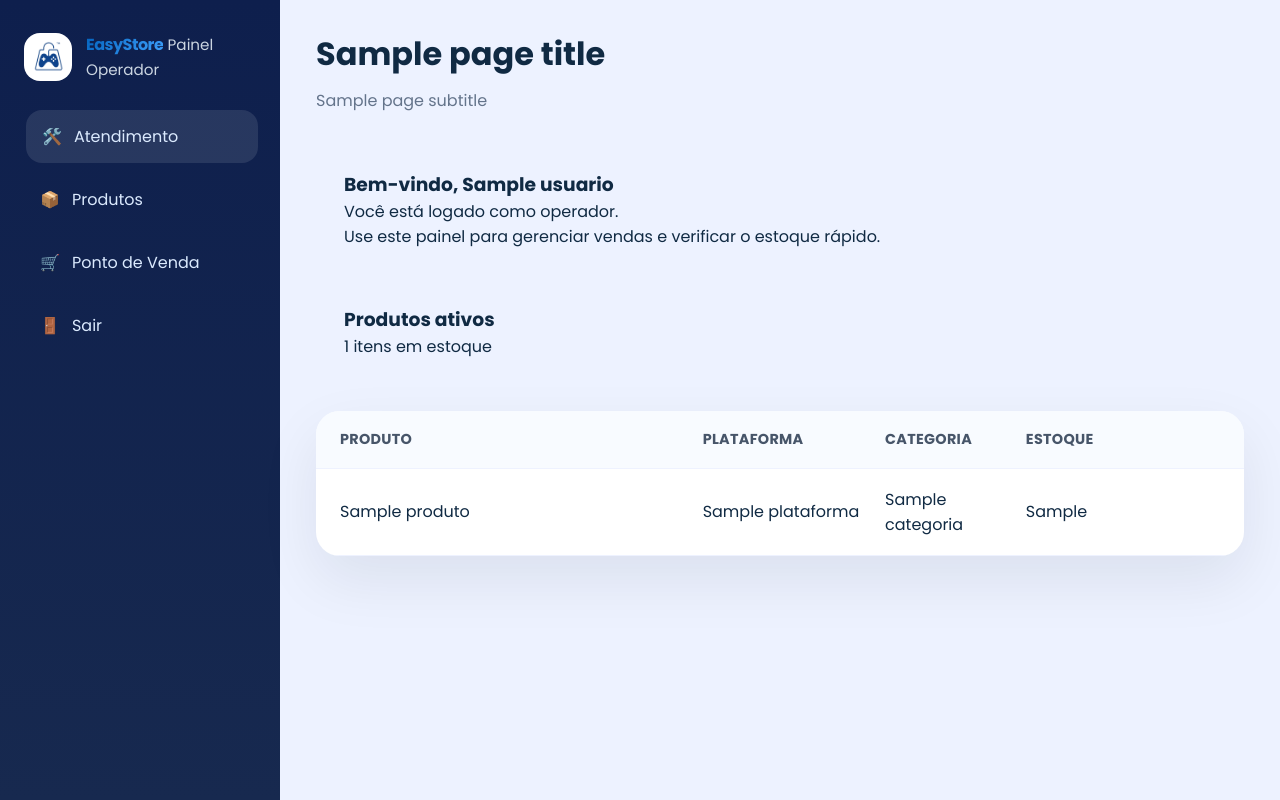
After one commit to Easy-Store-Group/Gerenciamento-Estoque-Easy-Store, a FastAPI app: template app/templates/operador/index.html in a window 1280 px wide. The commit adds this page. Run offline with FastAPI, Linux system fonts and the light colour scheme; the template is opened without the code that fills it: most values are stand-ins (such as "Sample title", 1, 10 or a date in 2020).

Commit message:
feat: implemente o acesso à função do operador e o painel, atualize as mensagens de erro de login e aprimore os estilos de interface do usuário

```diff
--- a/app/main.py
+++ b/app/main.py
@@ -3,7 +3,7 @@ from fastapi.staticfiles import StaticFiles
 from fastapi.templating import Jinja2Templates
 from fastapi.responses import HTMLResponse, RedirectResponse
 from sqlalchemy.orm import Session
-from app.auth import get_usuario_opcional, get_admin
+from app.auth import get_usuario_opcional, get_admin, get_operador
 from app.database import get_db
 from app.models.produto import Produto
 from app.models.categoria import Categoria
@@ -91,6 +91,25 @@ def admin_pos(request: Request, admin = Depends(get_admin)):
     )
 
 
+@app.get("/operador")
+def operador_dashboard(request: Request,
+                       db: Session = Depends(get_db),
+                       operador = Depends(get_operador)):
+    produtos = db.query(Produto).filter(Produto.ativo == True).order_by(Produto.nome).all()
+
+    return templates.TemplateResponse(
+        request,
+        "operador/index.html",
+        {
+            "request": request,
+            "usuario": operador,
+            "page_title": "Painel do Operador",
+            "page_subtitle": "Acompanhe produtos e mantenha o atendimento em dia.",
+            "produtos": produtos,
+        }
+    )
+
+
 @app.get("/perfil", response_class=HTMLResponse)
 def perfil(request: Request):
     return templates.TemplateResponse(
--- a/app/templates/admin/pos.html
+++ b/app/templates/admin/pos.html
@@ -1,4 +1,4 @@
-{% extends "admin/base.html" %}
+{% extends "admin/pos-layout.html" %}
 
 {% block content %}
 <style>
--- a/app/templates/auth/login.html
+++ b/app/templates/auth/login.html
@@ -42,7 +42,8 @@
           <input type="password" name="senha" placeholder="••••••••">
         </div>
         <button type="submit" class="btn-confirm">✦ Confirmar</button>
-        <p class="footer-text">Voltar para o<a href="/"> Inicio</a></p>
+        <p class="footer-text">Não tem conta? <a href="/auth/register">Cadastre-se</a></p>
+        <p class="footer-text">Voltar para o <a href="/">Início</a></p>
       </form>
     </div>
   </div>
--- a/app/templates/index.html
+++ b/app/templates/index.html
@@ -15,8 +15,8 @@
                 <span class="logo-text">EasyStore</span>
             </div>
             <div class="navbar-buttons">
-                <a href="/auth/register" class="nav-btn nav-signup" style="background: linear-gradient(135deg, #7c3aed 0%, #ec4899 100%); color: white; padding: 10px 20px; border-radius: 6px; text-decoration: none; font-weight: 600;">Cadastre-se</a>
-                <a href="/auth/login" class="nav-btn nav-signup" style="margin-left: 12px;">Login</a>
+                <a href="/auth/register" class="nav-btn nav-signup">Cadastre-se</a>
+                <a href="/auth/login" class="nav-btn nav-login">Login</a>
             </div>
         </div>
     </nav>
--- /dev/null
+++ b/app/templates/operador/index.html
@@ -0,0 +1,67 @@
+<!DOCTYPE html>
+<html lang="pt-br">
+<head>
+  <meta charset="UTF-8" />
+  <meta name="viewport" content="width=device-width, initial-scale=1.0" />
+  <title>Painel do Operador | EasyStore</title>
+  <link rel="stylesheet" href="{{ request.url_for('static', path='css/admin.css') }}">
+</head>
+<body>
+  <div class="admin-layout operador-layout">
+    <aside class="sidebar operador-sidebar">
+      <div class="brand-block">
+        <img src="{{ request.url_for('static', path='img/logo.png') }}" alt="EasyStore" class="brand-logo">
+        <div>
+          <strong>EasyStore</strong>
+          <span>Painel Operador</span>
+        </div>
+      </div>
+      <nav class="sidebar-nav">
+        <a href="/operador" class="active"><span>🛠️</span>Atendimento</a>
+        <a href="/produtos"><span>📦</span>Produtos</a>
+        <a href="/admin/pos"><span>🛒</span>Ponto de Venda</a>
+        <a href="/auth/logout"><span>🚪</span>Sair</a>
+      </nav>
+    </aside>
+
+    <main class="admin-content">
+      <header class="topbar">
+        <div>
+          <h1>{{ page_title }}</h1>
+          <p class="subtitle">{{ page_subtitle }}</p>
+        </div>
+      </header>
+
+      <section class="page-body">
+        <div class="dashboard-grid">
+          <div class="metric-card">
+            <h3>Bem-vindo, {{ usuario.nome }}</h3>
+            <p>Você está logado como operador.<br>Use este painel para gerenciar vendas e verificar o estoque rápido.</p>
+          </div>
+          <div class="metric-card">
+            <h3>Produtos ativos</h3>
+            <p>{{ produtos|length }} itens em estoque</p>
+          </div>
+        </div>
+
+        <div class="table-card operador-table">
+          <div class="table-row header">
+            <div>Produto</div>
+            <div>Plataforma</div>
+            <div>Categoria</div>
+            <div>Estoque</div>
+          </div>
+          {% for produto in produtos %}
+          <div class="table-row">
+            <div>{{ produto.nome }}</div>
+            <div>{{ produto.plataforma }}</div>
+            <div>{{ produto.categoria.nome if produto.categoria else 'Sem categoria' }}</div>
+            <div>{{ produto.estoque_atual }}</div>
+          </div>
+          {% endfor %}
+        </div>
+      </section>
+    </main>
+  </div>
+</body>
+</html>
```
Also changed, not shown: app/auth.py (+10 -0 lines), app/controllers/auth_controller.py (+10 -3 lines), app/static/css/login.css (+5 -5 lines), app/static/css/style.css (+18 -7 lines), loja.db.
